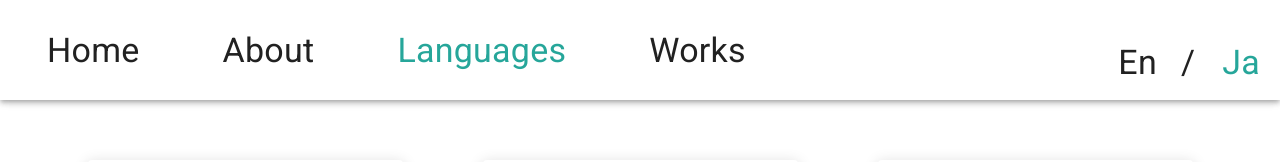
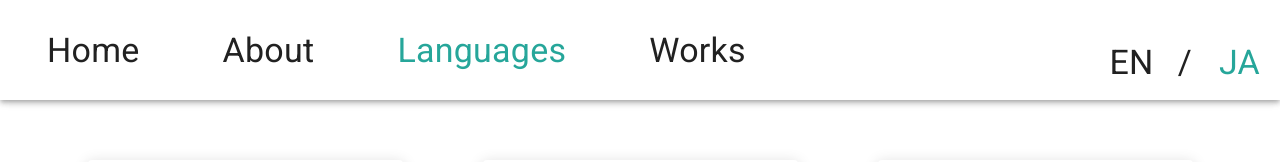
Before and after one commit to mmfiber/portfolio, a Vue app: page /languages in a window 1280 px wide. Shown: the top 162 px of the page. Built offline with nearby package versions, Linux system fonts and the light colour scheme.

Commit message:
LanguageBtn component

```diff
--- a/src/components/HeaderBar.vue
+++ b/src/components/HeaderBar.vue
@@ -2,24 +2,16 @@
   .header
     v-toolbar(height="100%")
       v-toolbar-items
-        v-row.align-center.titles
+        v-app-bar-nav-icon(v-if="mobile" @click.stop="drawer = !drawer")
+        v-row(v-else).align-center.titles
           template(v-for="ctn in contents")
             router-link.fill-height(:to="getLink(ctn)")
               v-btn.px-10.display-1.capitalize(text
                 :style="{color: selectedCtn==ctn ? selectedColor : ''}") {{ctn}}
-        v-row.align-center.justify-end.lang
-          template(v-for="(lang, index) in langs")
-            span(v-if="index!=0").mx-2.display-1 /
-            v-btn.display-1.capitalize(@click="changeLang(lang)" text
-              :style="{color: selectedLang==lang ? selectedColor : ''}") {{lang}}
+        LanguageBtn.justify-end.lang(:selectedColor="selectedColor")
 </template>
 
 <style lang="stylus" scoped>
-  .v-container:after
-    display block
-    content ""
-    clear both
-
   .v-toolbar__items
     width 100%
 
@@ -32,15 +24,20 @@
     .lang
       float right
 
+    .v-btn
+      height 100% !important
+
   .capitalize
       text-transform capitalize
-
-  .v-btn
-    height 100% !important
   </style>
 
 <script>
+import LanguageBtn from '../components/LanguageBtn'
+
 export default {
+  components:{
+    LanguageBtn,
+  },
   data(){
     return {
       contents:[
@@ -49,22 +46,19 @@ export default {
         "languages",
         "works",
       ],
-      langs: this.$i18n.availableLocales,
-      selectedColor: '#26A69A'
+      selectedColor: '#26A69A',
+      drawer: null,
     }
   },
   computed:{
     selectedCtn(){
       return this.$route.name
     },
-    selectedLang(){
-      return this.$i18n.locale
+    mobile(){
+      return parseInt(window.innerWidth) < 960
     },
   },
   methods:{
-    changeLang(lang){
-      this.$root.$i18n.locale = lang
-    },
     getLink(ctn){
       return ctn=='home' ? '/' : '/' + ctn
     }
--- /dev/null
+++ b/src/components/LanguageBtn.vue
@@ -0,0 +1,35 @@
+<template lang="pug">
+  v-row.align-center
+    template(v-for="(lang, index) in langs")
+      span(v-if="index!=0").mx-2.display-1 /
+      v-btn.display-1.capitalize(@click="changeLang(lang)" text
+        :style="{color: selectedLang==lang ? selectedColor : ''}") {{lang}}
+</template>
+
+<style lang="stylus" scoped>
+
+
+</style>
+
+<script>
+export default {
+  props:{
+    selectedColor: String,
+  },
+  data(){
+    return{
+      langs: this.$i18n.availableLocales,
+    }
+  },
+  computed:{
+    selectedLang(){
+      return this.$i18n.locale
+    },
+  },
+  methods:{
+   changeLang(lang){
+      this.$root.$i18n.locale = lang
+    },
+  }
+}
+</script>
```
Lines whose indentation alone changed are shown as unchanged.
